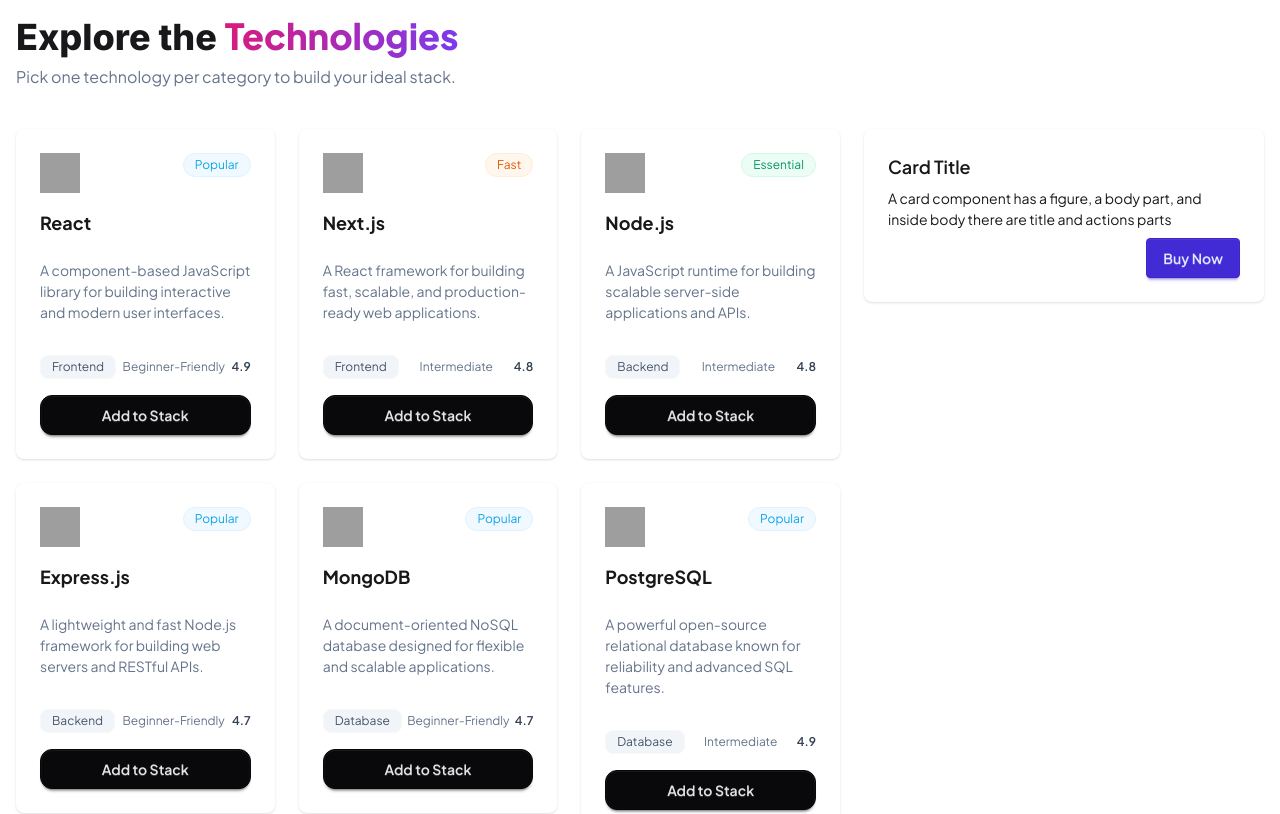
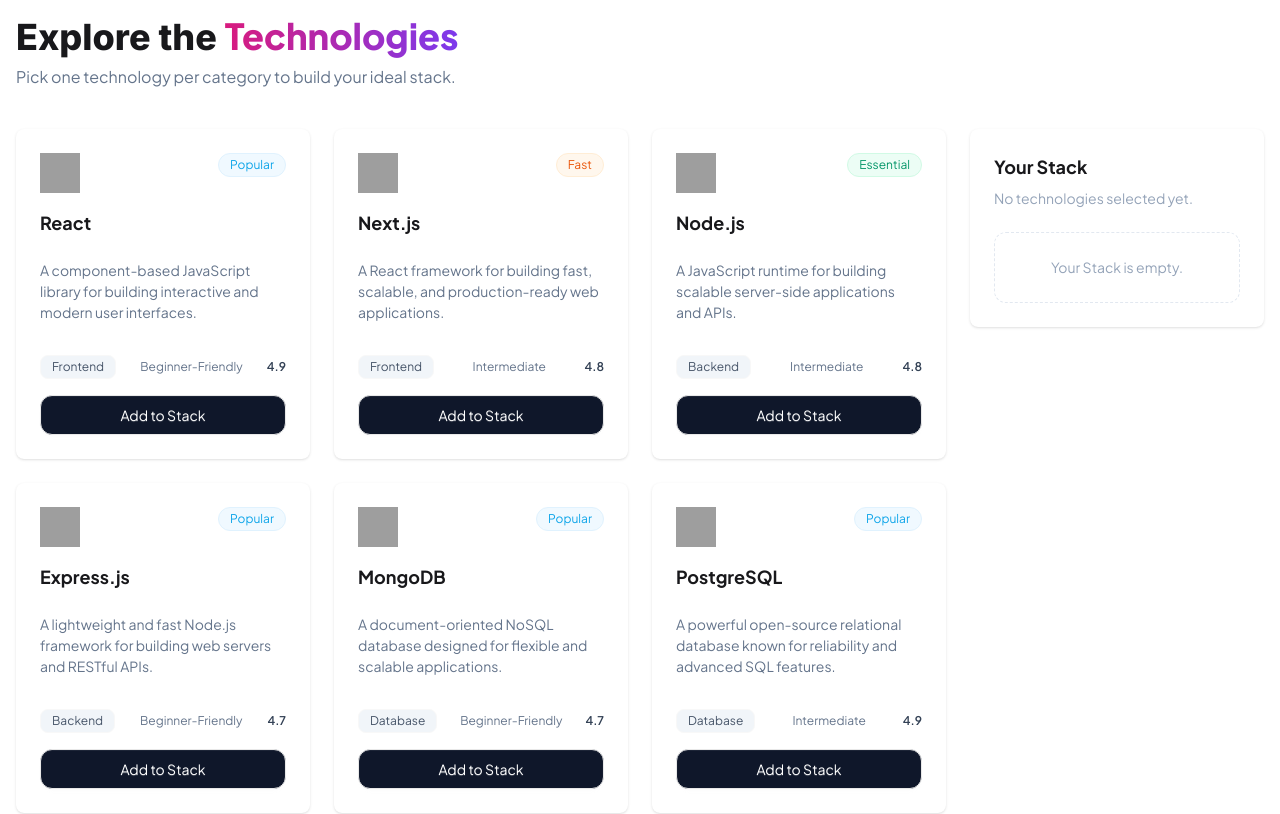
Before and after one commit to rakibur-rafi/ph-a5-DevStack, a React (Vite) app: page / in a window 1280 px wide. Shown: the part 700-1514 px from the top of the page. Built offline with nearby package versions, Linux system fonts and the light colour scheme; grey boxes are pictures that could not be loaded.

Commit message:
Tech Stack Designed

```diff
--- a/src/components/Technology/TechCard.tsx
+++ b/src/components/Technology/TechCard.tsx
@@ -2,7 +2,7 @@
 
 const TechCard = ({tech}: { tech: TechnologyType }) => {
   return (
-    <div>
+    <div className="">
         <div className="card bg-base-100 shadow-sm inter">
             <div className="card-body">
                 <div className="flex justify-between">
@@ -39,10 +39,10 @@
                 <div className="mt-4 flex justify-between text-xs items-center">
                     <span className="badge text-xs bg-[#F1F5F9] text-[#475569]">{tech.category}</span>
                     <span className="text-[#64748B]">{tech.difficulty}</span>
-                    <span className="text-[#334155] font-semibold"> {tech.rating}</span>
+                    <span className="text-[#334155] font-semibold max-lg:text-[#F59E0B]"> {tech.rating}</span>
                 </div>
                 <div className="mt-2">
-                <button className="btn btn-neutral rounded-xl w-full">Add to Stack</button>
+                <button className="btn text-white dark-color-bg rounded-xl w-full font-normal">Add to Stack</button>
                 </div>
             </div>
         </div>
--- /dev/null
+++ b/src/components/Technology/TechStack.tsx
@@ -0,0 +1,22 @@
+import React from 'react'
+
+const TechStack = () => {
+  return (
+    <div>
+        <div className="card bg-base-100 shadow-sm inter">
+            <div className="card-body">
+                  <div className="flex flex-col max-lg:flex-row gap-2">
+                    <h2 className="card-title font-bold">Your Stack</h2>
+                     <p className="text-[#94A3B8] text-sm max-lg:text-xs">No technologies selected yet.</p>
+                  </div>
+
+                <div className="mt-4 flex text-center items-center p-6 border border-dashed border-[#E2E8F0] rounded-xl">
+                    <p className="text-[#94A3B8]">Your Stack is empty.</p>
+                </div>
+            </div>
+        </div>
+    </div>
+  )
+}
+
+export default TechStack
--- a/src/components/Technology/TechnologiesList.tsx
+++ b/src/components/Technology/TechnologiesList.tsx
@@ -1,10 +1,11 @@
 import type { TechnologyType } from "../../types/TechType"
 import TechCard from "./TechCard"
+import TechStack from "./TechStack"
 
 const TechnologiesList = ({technologies} : { technologies: TechnologyType[] } ) => {
   return (
-    <div className="grid grid-cols-1 lg:grid-cols-3 gap-6">
-        <div className="grid grid-cols-1 md:grid-cols-2 lg:grid-cols-3 gap-6 lg:col-span-2">
+    <div className="grid grid-cols-1 lg:grid-cols-4 gap-6">
+        <div className="grid grid-cols-1 md:grid-cols-2 lg:grid-cols-3 gap-6 lg:col-span-3">
             {
                 technologies.map((tech) => (
                     <TechCard key={tech.id} tech={tech}/>
@@ -12,15 +13,7 @@
             }
         </div>
         <div className="">
-            <div className="card bg-base-100 shadow-sm">
-                <div className="card-body">
-                    <h2 className="card-title">Card Title</h2>
-                    <p>A card component has a figure, a body part, and inside body there are title and actions parts</p>
-                    <div className="card-actions justify-end">
-                    <button className="btn btn-primary">Buy Now</button>
-                    </div>
-                </div>
-            </div>
+            <TechStack/>
         </div>
     </div>
   )
--- a/src/index.css
+++ b/src/index.css
@@ -24,6 +24,9 @@
 .dark-color{
   color: #0F172A;
 }
+.dark-color-bg{
+  background-color: #0F172A;
+}
 
 .inter{
   font-family: "Inter", sans-serif;
```
